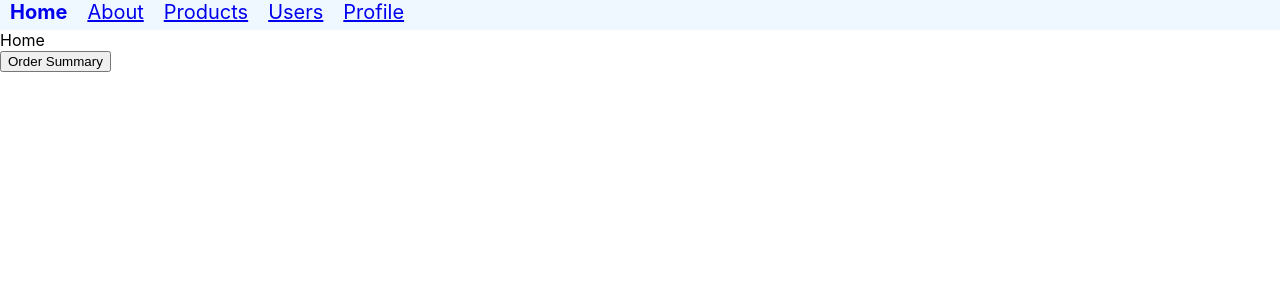
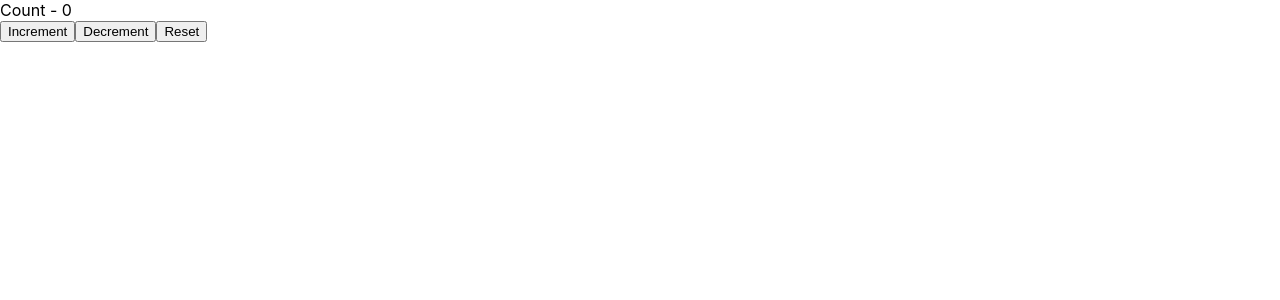
Before and after one commit to manoj633/react-revision, a React (Create React App) app: page / in a window 1280 px wide. Shown: the top 300 px of the page. Built offline with nearby package versions, Linux system fonts and the light colour scheme.

Commit message:
useReducer example

```diff
--- a/src/App.js
+++ b/src/App.js
@@ -54,6 +54,7 @@
 import { RequireAuth } from "./components/Router/Authentication and protected routes/RequireAuth";
 import { Login } from "./components/Router/Authentication and protected routes/Login";
 import { AuthProvider } from "./components/Router/Authentication and protected routes/auth";
+import CounterWithReducer from "./components/useReducer Example/CounterWithReducer";
 
 const LazyAbout = React.lazy(() => import("./components/Router/About"));
 
@@ -149,7 +150,7 @@
       {/* <ResetForm /> */}
 
       {/* React Router */}
-      <AuthProvider>
+      {/* <AuthProvider>
         <NavBar />
         <Routes>
           <Route path="/" element={<Home />} />
@@ -171,9 +172,9 @@
             <Route path=":userId" element={<UserDetails />} />
             <Route path="admin" element={<Admin />} />
           </Route>
-          <Route path="login" element={<Login />} />
-          {/* Protected route */}
-          <Route
+          <Route path="login" element={<Login />} /> */}
+      {/* Protected route */}
+      {/* <Route
             path="profile"
             element={
               <RequireAuth>
@@ -183,7 +184,10 @@
           />
           <Route path="*" element={<NoMatch />} />
         </Routes>
-      </AuthProvider>
+      </AuthProvider> */}
+
+      {/* useReducer Examples */}
+      <CounterWithReducer />
     </div>
   );
 }
--- /dev/null
+++ b/src/components/useReducer Example/CounterWithReducer.jsx
@@ -0,0 +1,51 @@
+import React, { useReducer } from "react";
+
+const initialState = 0;
+
+const reducer = (state, action) => {
+  switch (action) {
+    case "increment":
+      return state + 1;
+    case "decrement":
+      return state - 1;
+    case "reset":
+      return initialState;
+    default:
+      return state;
+  }
+};
+
+function CounterWithReducer() {
+  const [count, dispatch] = useReducer(reducer, initialState);
+  return (
+    <>
+      <div>Count - {count}</div>
+      <button
+        type="button"
+        onClick={() => {
+          dispatch("increment");
+        }}
+      >
+        Increment
+      </button>
+      <button
+        type="button"
+        onClick={() => {
+          dispatch("decrement");
+        }}
+      >
+        Decrement
+      </button>
+      <button
+        type="button"
+        onClick={() => {
+          dispatch("reset");
+        }}
+      >
+        Reset
+      </button>
+    </>
+  );
+}
+
+export default CounterWithReducer;
```
